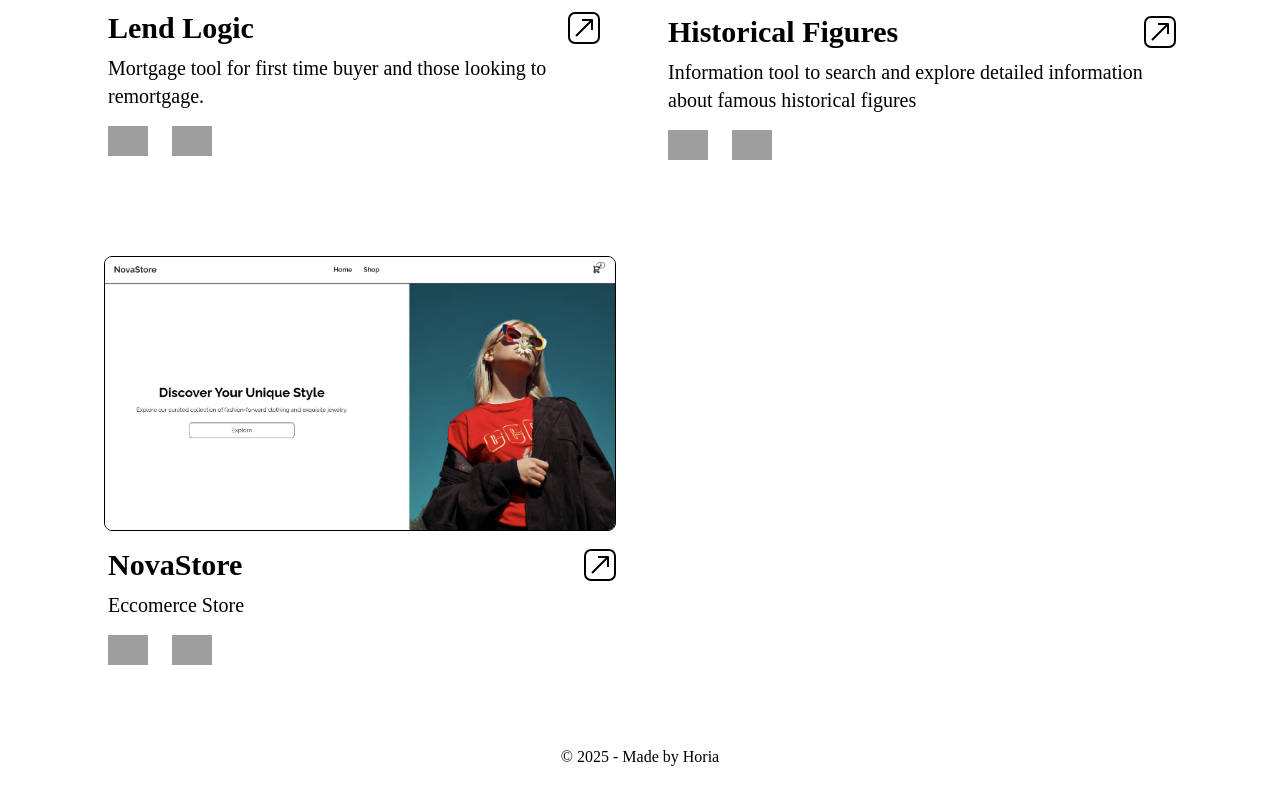
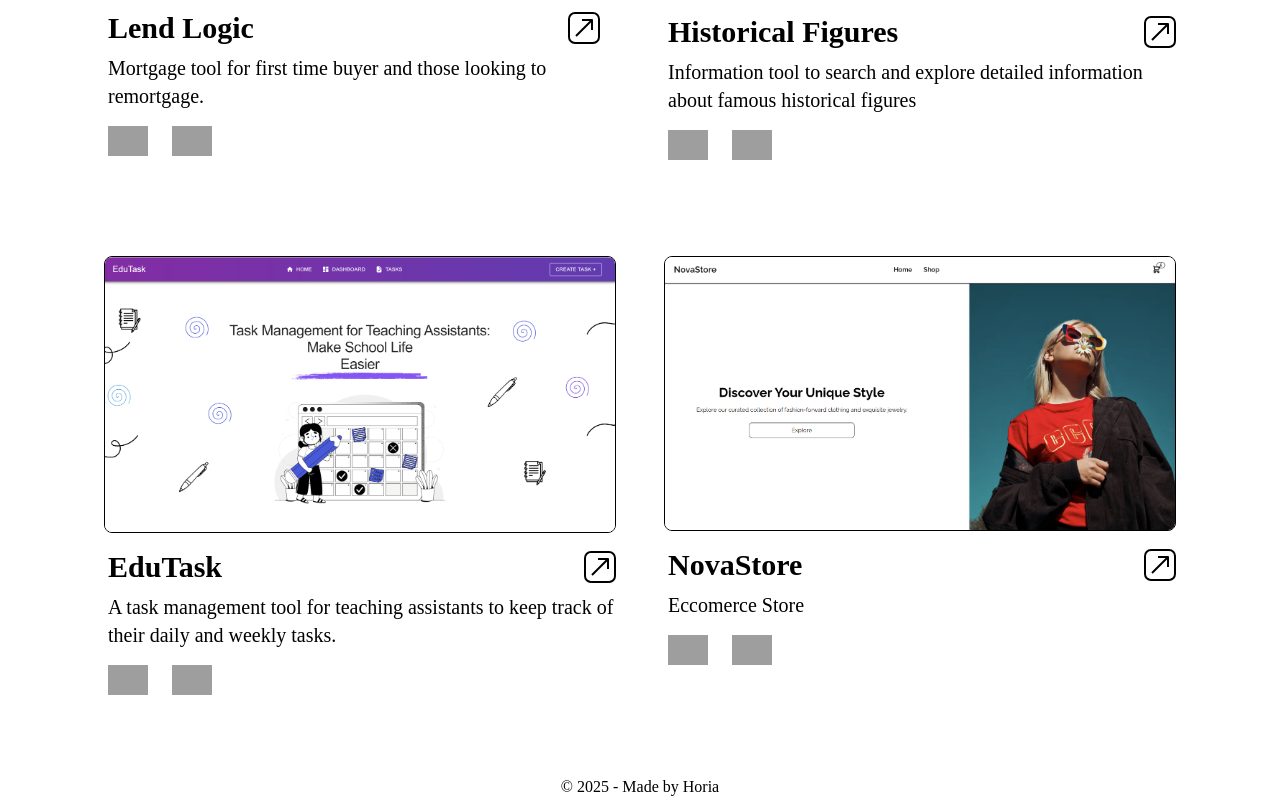
Before and after one commit to horiaomar25/Portfolio-Site, a React (Vite) app: page / in a window 1280 px wide. Shown: the part 2696-3495 px from the top of the page. Before the commit the page ends 3465 px from the top, so only its background shows below. Built offline with nearby package versions, Linux system fonts and the light colour scheme; grey boxes are pictures that could not be loaded; a web font is replaced by a local one.

Commit message:
added: update with edutask

```diff
--- a/src/App.jsx
+++ b/src/App.jsx
@@ -4,6 +4,7 @@ import Navigation from "./Components/Navigation";
 import LendLogic from "./routes/LendLogic";
 import NovaStore from "./routes/NovaStore";
 import HistoricalFigures from "./routes/HistoricalFigures";
+import EduTask from "./routes/EduTask"
 import "./App.css";
 
 
@@ -23,6 +24,7 @@ function App() {
 
           <Route path="/historicalfigures" element={<HistoricalFigures />} />
           <Route path="/novastore" element={<NovaStore />} />
+          <Route path="/edutask" element={<EduTask />} />
 
 
 
--- a/src/Components/Projects.jsx
+++ b/src/Components/Projects.jsx
@@ -1,7 +1,7 @@
 import { Link } from "react-router-dom";
-// import edutaskhome from "../assets/edutaskhome.png";
+import edutaskhome from "../assets/edutaskhome.png";
 import lendlogic from "../assets/lendlogic.png";
-import bootcampkitchen from "../assets/bootcampkitchen.png";
+
 import novastore from '../assets/novastore.png'
 import historicalfigures from "../assets/historicalfigures.png";
 
@@ -115,8 +115,8 @@ const NewProjects = () => {
           </div>
         </article>
 
-        {/* * Card 2 - EduTask */}
-        {/* <article className="flex flex-col justify-start items-start">
+
+        <article className="flex flex-col justify-start items-start">
           <div className="mockup-browser-toolbar"></div>
           <div className="bg-base-200 flex justify-center px-4 pt-16">
             <img
@@ -166,7 +166,7 @@ const NewProjects = () => {
               />
             </a>
           </div>
-        </article> */}
+        </article>
 
         {/** Card 3 - Bootcamp Kitchen */}
         {/* <article className="flex flex-col justify-start items-start">
@@ -218,7 +218,7 @@ const NewProjects = () => {
               />
             </a>
           </div>
-        </article>   */}
+        </article>
 
 
         {/*Card 4 - NovaStore*/}
```
